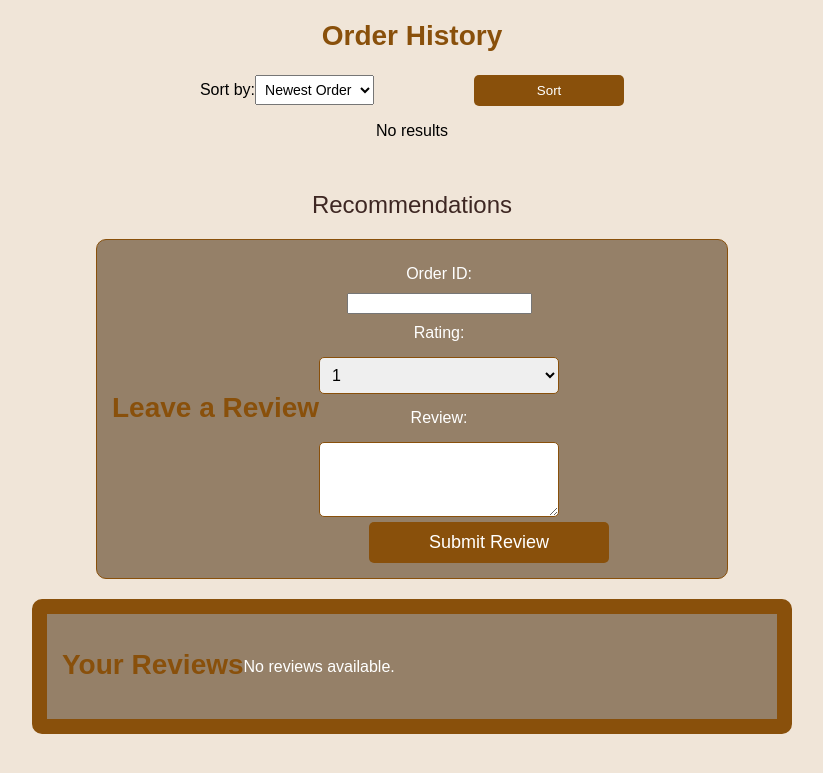
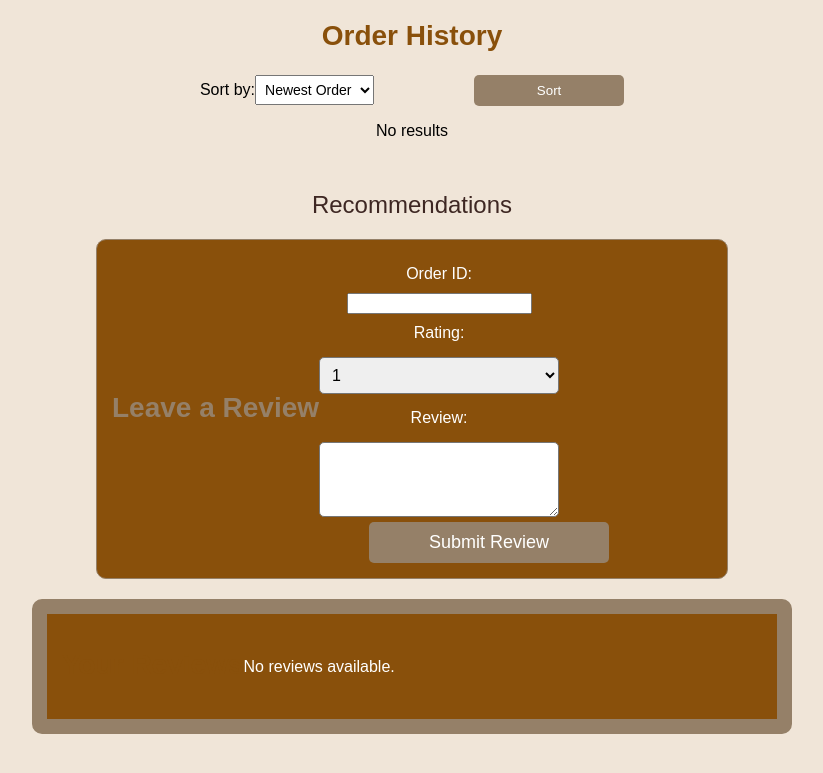
Before and after one commit to Luke-H-220095075/TeamProject6, a PHP site: page /history.php in a window 1280 px wide. Shown: the top 773 px of the page, without its empty margins (228-1051 px from the left). Run offline with PHP 8.4, Linux system fonts and the light colour scheme; data that the repository does not hold is empty.

Commit message:
Update styles.css
Colours Changed

```diff
--- a/Furniche Orders/styles.css
+++ b/Furniche Orders/styles.css
@@ -17,8 +17,8 @@ body {
   }
 
   .order-container, .review-form-container, .user-reviews-container {
-    background-color: #958068;
-    border: 15px solid #89500B;
+    background-color: #89500B;
+    border: 15px solid #958068;
     margin: 20px auto;
     padding: 15px;
     color: #fff;
@@ -47,7 +47,7 @@ body {
 
 
   button {
-  background-color:#89500B;
+  background-color:#958068;
   color: #fff;
   padding: 8px;
   border: none;
@@ -58,7 +58,7 @@ body {
   }
 
   input[type='submit'] {
-  background-color: #89500B;
+  background-color: #958068;
   color: #fff;
   padding: 8px;
   border: none;
@@ -73,8 +73,8 @@ body {
   }
 
   .product-container {
-    background-color: #958068;
-    border: 1px solid #89500B;
+    background-color: #89500B;
+    border: 1px solid: #958068;
     padding: 10px;
     margin-right: 10px;
     color: #fff;
@@ -105,7 +105,7 @@ body {
     }
 
     .pagination .button.active {
-    background-color: #89500B;
+    background-color: #958068;
     }
 
 
@@ -131,9 +131,9 @@ body {
   }
 
   .recommendation-item p {
-    color: #958068;
+    color: #89500B;
     margin-top: 5px;
-    border: 1px solid #89500B;
+    border: 1px solid #958068;
     padding: 10px;
   }
 
@@ -146,7 +146,7 @@ body {
   }
 
   .order-again-button {
-    background-color: #89500B;
+    background-color: #958068;
     color: #fff;
     margin-left: 650px;
     border: none;
@@ -161,8 +161,8 @@ body {
 .review-form-container {
     max-width: 600px;
     margin: 20px auto;
-    background-color: #958068;
-    border: 1px solid #89500B;
+    background-color: #89500B;
+    border: 1px solid #958068;
     padding: 15px;
     color: #fff;
     border-radius: 10px;
@@ -170,7 +170,7 @@ body {
 
   .review-form-container h2 {
   text-align: center;
-  color: #89500B;
+  color: #958068;
   }
 
   .review-form-container form {
@@ -190,13 +190,13 @@ body {
   padding: 8px;
   margin: 5px 0;
   font-size: 16px;
-  border: 1px solid #89500B;
+  border: 1px solid: #958068;
   border-radius: 5px;
   box-sizing: border-box;
   }
 
   .review-form-container input[type="submit"] {
-  background-color: #89500B;
+  background-color: #958068;
   color: #fff;
   padding: 10px;
   border: none;
@@ -211,8 +211,8 @@ body {
   }
 
   .user-review-item {
-    background-color: #958068;
-    border: 1px solid #89500B;
+    background-color: #89500B;
+    border: 1px solid #958068;
     padding: 15px;
     margin-top: 10px;
     margin-left: auto;
```
